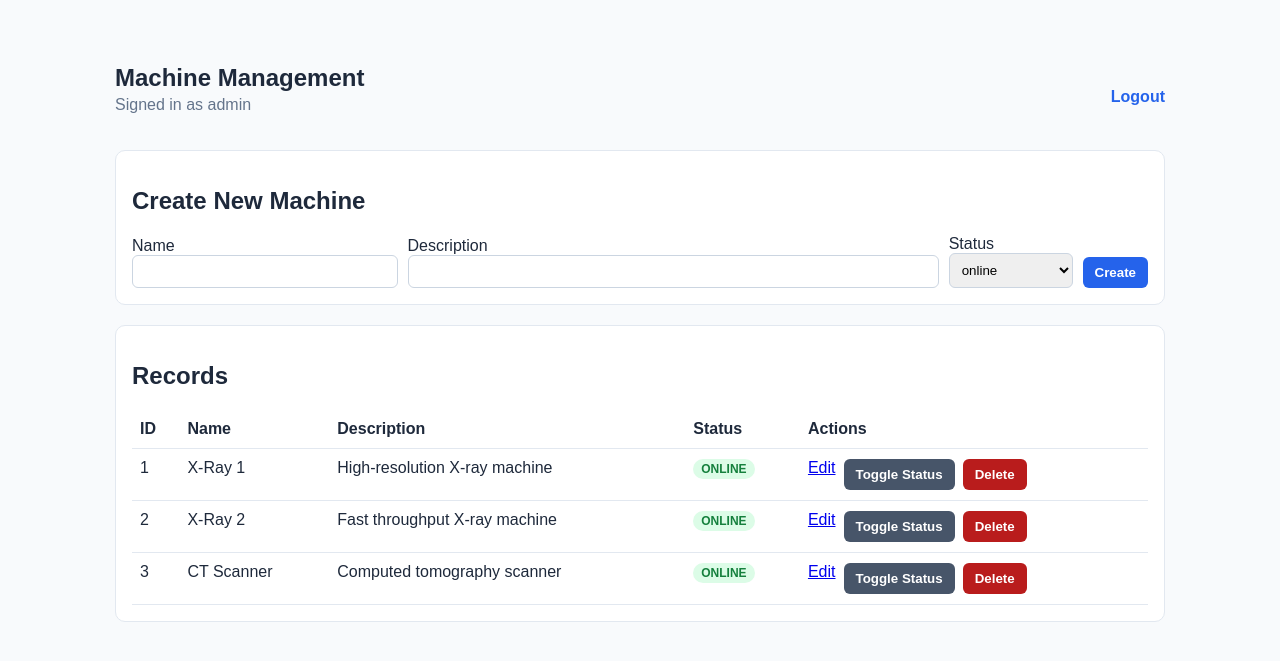
After one commit to Evan-Pei/Xray, a Flask app: page /admin/machines in a window 1280 px wide. The commit adds this page. Shown: the top 661 px of the page. Run offline with Flask 3, Linux system fonts and the light colour scheme; a user stored in the database is signed in.

Commit message:
Implement authenticated admin machine management backend

```diff
--- a/app.py
+++ b/app.py
@@ -3,7 +3,8 @@ import os
 from flask import Flask
 
 from config import Config
-from models import Machine, db, login_manager
+from models import Machine, User, db, login_manager
+from routes.admin import admin_bp
 from routes.api import api_bp
 from routes.auth import auth_bp
 from routes.web import web_bp
@@ -19,12 +20,14 @@ def create_app(test_config=None):
     login_manager.init_app(app)
 
     app.register_blueprint(auth_bp)
+    app.register_blueprint(admin_bp)
     app.register_blueprint(api_bp)
     app.register_blueprint(web_bp)
 
     with app.app_context():
         db.create_all()
         _seed_machines()
+        _seed_admin_user()
 
     return app
 
@@ -43,6 +46,16 @@ def _seed_machines():
     db.session.commit()
 
 
+def _seed_admin_user():
+    if User.query.filter_by(username=os.environ.get("ADMIN_USERNAME", "admin")).first():
+        return
+
+    user = User(username=os.environ.get("ADMIN_USERNAME", "admin"), is_admin=True)
+    user.set_password(os.environ.get("ADMIN_PASSWORD", "admin123"))
+    db.session.add(user)
+    db.session.commit()
+
+
 app = create_app()
 
 
--- /dev/null
+++ b/routes/admin.py
@@ -0,0 +1,75 @@
+from flask import Blueprint, abort, redirect, render_template, request, url_for
+from flask_login import current_user, login_required
+
+from models import Machine, db
+
+admin_bp = Blueprint("admin", __name__, url_prefix="/admin")
+
+
+@admin_bp.route("/", methods=["GET"])
+@login_required
+def index():
+    return redirect(url_for("admin.machine_list"))
+
+
+@admin_bp.route("/machines", methods=["GET", "POST"])
+@login_required
+def machine_list():
+    if request.method == "POST":
+        name = request.form.get("name", "").strip()
+        description = request.form.get("description", "").strip()
+        status = request.form.get("status", "online")
+
+        if name and status in {"online", "offline"}:
+            db.session.add(Machine(name=name, description=description, status=status))
+            db.session.commit()
+
+        return redirect(url_for("admin.machine_list"))
+
+    machines = Machine.query.order_by(Machine.id.asc()).all()
+    return render_template("admin/machines.html", machines=machines, current_user=current_user)
+
+
+@admin_bp.route("/machines/<int:machine_id>/edit", methods=["GET", "POST"])
+@login_required
+def edit_machine(machine_id: int):
+    machine = db.session.get(Machine, machine_id)
+    if machine is None:
+        abort(404)
+
+    if request.method == "POST":
+        name = request.form.get("name", "").strip()
+        description = request.form.get("description", "").strip()
+        status = request.form.get("status", "online")
+        if name and status in {"online", "offline"}:
+            machine.name = name
+            machine.description = description
+            machine.status = status
+            db.session.commit()
+            return redirect(url_for("admin.machine_list"))
+
+    return render_template("admin/edit_machine.html", machine=machine)
+
+
+@admin_bp.route("/machines/<int:machine_id>/delete", methods=["POST"])
+@login_required
+def delete_machine(machine_id: int):
+    machine = db.session.get(Machine, machine_id)
+    if machine is None:
+        abort(404)
+
+    db.session.delete(machine)
+    db.session.commit()
+    return redirect(url_for("admin.machine_list"))
+
+
+@admin_bp.route("/machines/<int:machine_id>/toggle-status", methods=["POST"])
+@login_required
+def toggle_machine_status(machine_id: int):
+    machine = db.session.get(Machine, machine_id)
+    if machine is None:
+        abort(404)
+
+    machine.status = "offline" if machine.status == "online" else "online"
+    db.session.commit()
+    return redirect(url_for("admin.machine_list"))
--- /dev/null
+++ b/templates/admin/machines.html
@@ -0,0 +1,98 @@
+<!doctype html>
+<html lang="en">
+<head>
+    <meta charset="utf-8">
+    <meta name="viewport" content="width=device-width, initial-scale=1">
+    <title>Xray | Admin Machine Management</title>
+    <style>
+        body { font-family: Arial, sans-serif; margin: 0; background: #f8fafc; color: #1e293b; }
+        .container { max-width: 1050px; margin: 40px auto; padding: 24px; }
+        .header { display: flex; align-items: center; justify-content: space-between; gap: 12px; flex-wrap: wrap; }
+        h1 { margin: 0; }
+        .sub { color: #64748b; margin-top: 4px; }
+        .logout { color: #2563eb; text-decoration: none; font-weight: 600; }
+        .panel { background: #fff; border: 1px solid #e2e8f0; border-radius: 10px; padding: 16px; margin-top: 20px; }
+        .form-grid { display: grid; gap: 10px; grid-template-columns: 1fr 2fr auto auto; align-items: end; }
+        input, select { padding: 8px; border: 1px solid #cbd5e1; border-radius: 6px; width: 100%; box-sizing: border-box; }
+        button { padding: 8px 12px; border: none; border-radius: 6px; background: #2563eb; color: #fff; cursor: pointer; font-weight: 700; }
+        table { width: 100%; border-collapse: collapse; margin-top: 14px; }
+        th, td { border-bottom: 1px solid #e2e8f0; padding: 10px 8px; text-align: left; vertical-align: top; }
+        .status { font-size: 12px; font-weight: 700; text-transform: uppercase; padding: 3px 8px; border-radius: 20px; display: inline-block; }
+        .status.online { background: #dcfce7; color: #15803d; }
+        .status.offline { background: #fee2e2; color: #b91c1c; }
+        .actions { display: flex; gap: 8px; flex-wrap: wrap; }
+        .actions form { margin: 0; }
+        .btn-muted { background: #475569; }
+        .btn-danger { background: #b91c1c; }
+    </style>
+</head>
+<body>
+    <main class="container">
+        <section class="header">
+            <div>
+                <h1>Machine Management</h1>
+                <p class="sub">Signed in as {{ current_user.username }}</p>
+            </div>
+            <a class="logout" href="{{ url_for('auth.logout') }}">Logout</a>
+        </section>
+
+        <section class="panel">
+            <h2>Create New Machine</h2>
+            <form method="post" class="form-grid">
+                <div>
+                    <label for="name">Name</label>
+                    <input id="name" name="name" required>
+                </div>
+                <div>
+                    <label for="description">Description</label>
+                    <input id="description" name="description" required>
+                </div>
+                <div>
+                    <label for="status">Status</label>
+                    <select id="status" name="status">
+                        <option value="online">online</option>
+                        <option value="offline">offline</option>
+                    </select>
+                </div>
+                <button type="submit">Create</button>
+            </form>
+        </section>
+
+        <section class="panel">
+            <h2>Records</h2>
+            <table>
+                <thead>
+                    <tr>
+                        <th>ID</th>
+                        <th>Name</th>
+                        <th>Description</th>
+                        <th>Status</th>
+                        <th>Actions</th>
+                    </tr>
+                </thead>
+                <tbody>
+                    {% for machine in machines %}
+                    <tr>
+                        <td>{{ machine.id }}</td>
+                        <td>{{ machine.name }}</td>
+                        <td>{{ machine.description }}</td>
+                        <td><span class="status {{ machine.status }}">{{ machine.status }}</span></td>
+                        <td>
+                            <div class="actions">
+                                <a href="{{ url_for('admin.edit_machine', machine_id=machine.id) }}">Edit</a>
+                                <form method="post" action="{{ url_for('admin.toggle_machine_status', machine_id=machine.id) }}">
+                                    <button class="btn-muted" type="submit">Toggle Status</button>
+                                </form>
+                                <form method="post" action="{{ url_for('admin.delete_machine', machine_id=machine.id) }}">
+                                    <button class="btn-danger" type="submit">Delete</button>
+                                </form>
+                            </div>
+                        </td>
+                    </tr>
+                    {% endfor %}
+                </tbody>
+            </table>
+        </section>
+    </main>
+</body>
+</html>
--- a/templates/index.html
+++ b/templates/index.html
@@ -18,7 +18,8 @@
         <p>A lightweight booking and scheduling platform for X-ray resources.</p>
         <p>
             <a href="/dashboard">Dashboard</a> &nbsp;|&nbsp;
-            <a href="/calendar">行事曆 Calendar</a>
+            <a href="/calendar">行事曆 Calendar</a> &nbsp;|&nbsp;
+            <a href="/auth/login">Admin Login</a>
         </p>
     </main>
 </body>
```
Also changed, not shown: models.py (added, +32 -0 lines), routes/auth.py (+22 -3 lines), templates/admin/edit_machine.html (added, +39 -0 lines), templates/auth/login.html (added, +34 -0 lines), tests/test_admin_routes.py (added, +87 -0 lines), README.md.
